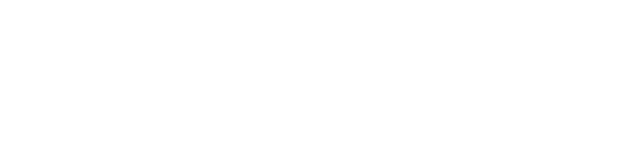
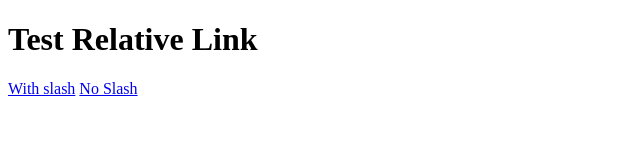
Before and after one commit to TantowiPutra/Javascript_Course, a plain HTML site: page index.html in a window 1280 px wide. Shown: the whole page, without its empty margins (0-640 px from the left). Drawn offline with Linux system fonts and the light colour scheme.

Commit message:
Menulis Javasript Dasar

```diff
--- /dev/null
+++ b/folderjs/script.js
@@ -0,0 +1,3 @@
+var x = 10;
+console.log('Hello, World!');
+console.log('Isi dari variabel x adalah = ' + x);
--- a/index.html
+++ b/index.html
@@ -11,10 +11,17 @@
     </script>
 </head>
 <body>
+    <h1>Test Relative Link</h1>
 
-    <!-- External Jav -->
-    <script>
-        var x = 10;
-    </script>
+    <!-- If you add a / to the start of a link it would assume that you wanted to start at the root of the URL and would ignore whatever the base tag is set to. -->
+    <a href="/index.html">With slash</a>
+    <a href="index.html">No Slash</a>
+
+    <!-- Double dot represent parent directory, while single dot represent the current directory -->
+
+    <!-- Relative paths refer to file locations based on the current directory. -->
+
+    <!-- External JavaScript -->
+    <script src="./folderjs/script.js"></script>
 </body>
 </html>
```
